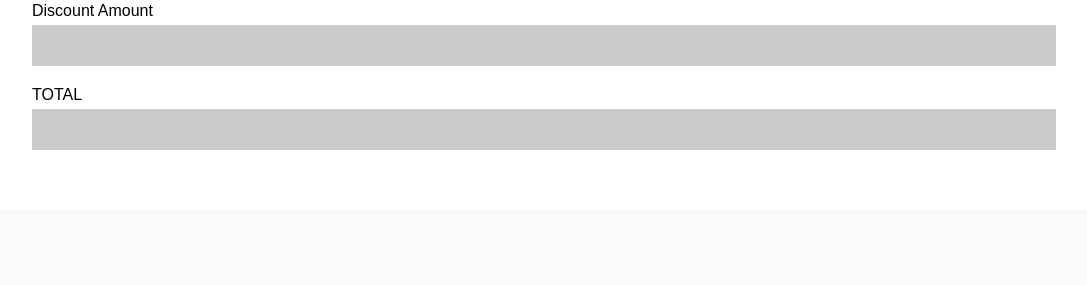
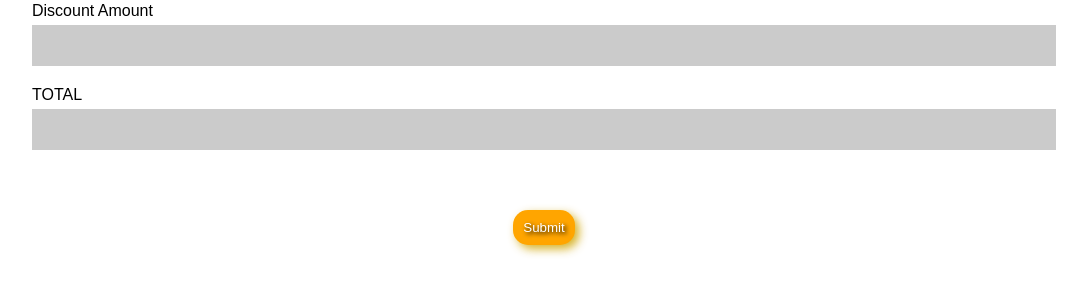
Before and after one commit to estherohiomame/9ja-wives-reign, a PHP site: page /AirportServices.html in a window 1280 px wide. Shown: the part 2727-3012 px from the top of the page, without its empty margins (96-1183 px from the left). Before the commit the page ends 2877 px from the top, so only its background shows below. Run offline with PHP 8.4, Linux system fonts and the light colour scheme.

Commit message:
add-button

```diff
--- a/AirportServices.css
+++ b/AirportServices.css
@@ -89,3 +89,17 @@ hr {
     box-shadow: 0px 0px 10px #ffcf0dd6;
     border: none;
 }
+button[type=submit] {
+    padding: 10px;
+    background-color: orange;
+    border-radius: 15px;
+    margin: 40px auto;
+    border: none;
+    display: block;
+    width: fit-content;
+    box-shadow: 4px 4px 10px #cfa500d6;
+    color: white;
+    text-shadow: 2px 2px 4px black;
+
+
+}
--- a/AirportServices.html
+++ b/AirportServices.html
@@ -113,6 +113,7 @@
             <label for="TotalPrice">TOTAL</label>
             <input type="text" name="TotalPrice" id="TotalPrice">
         </div>
+        <button type="submit">Submit</button>
     </form>
 
 </body>
```
